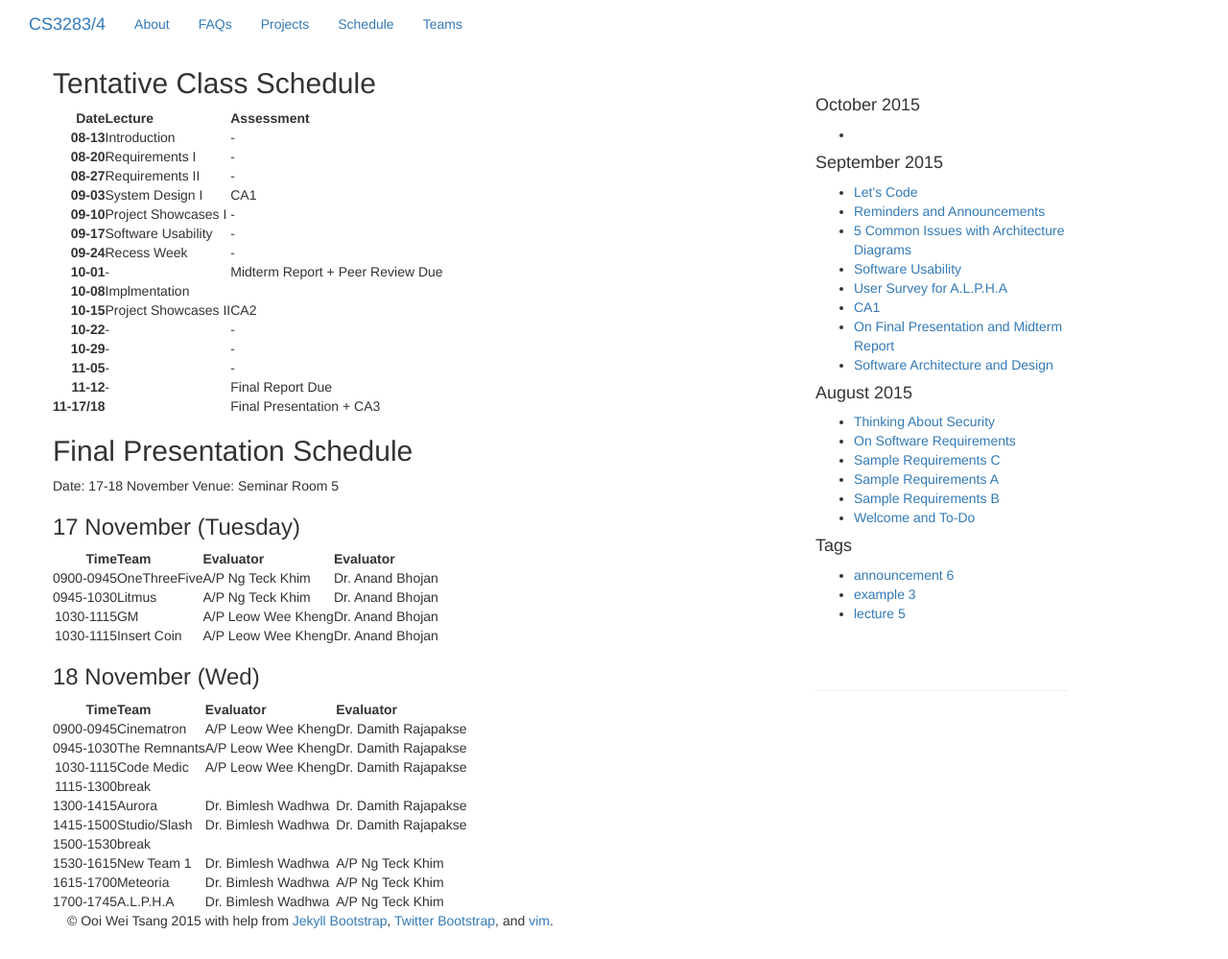
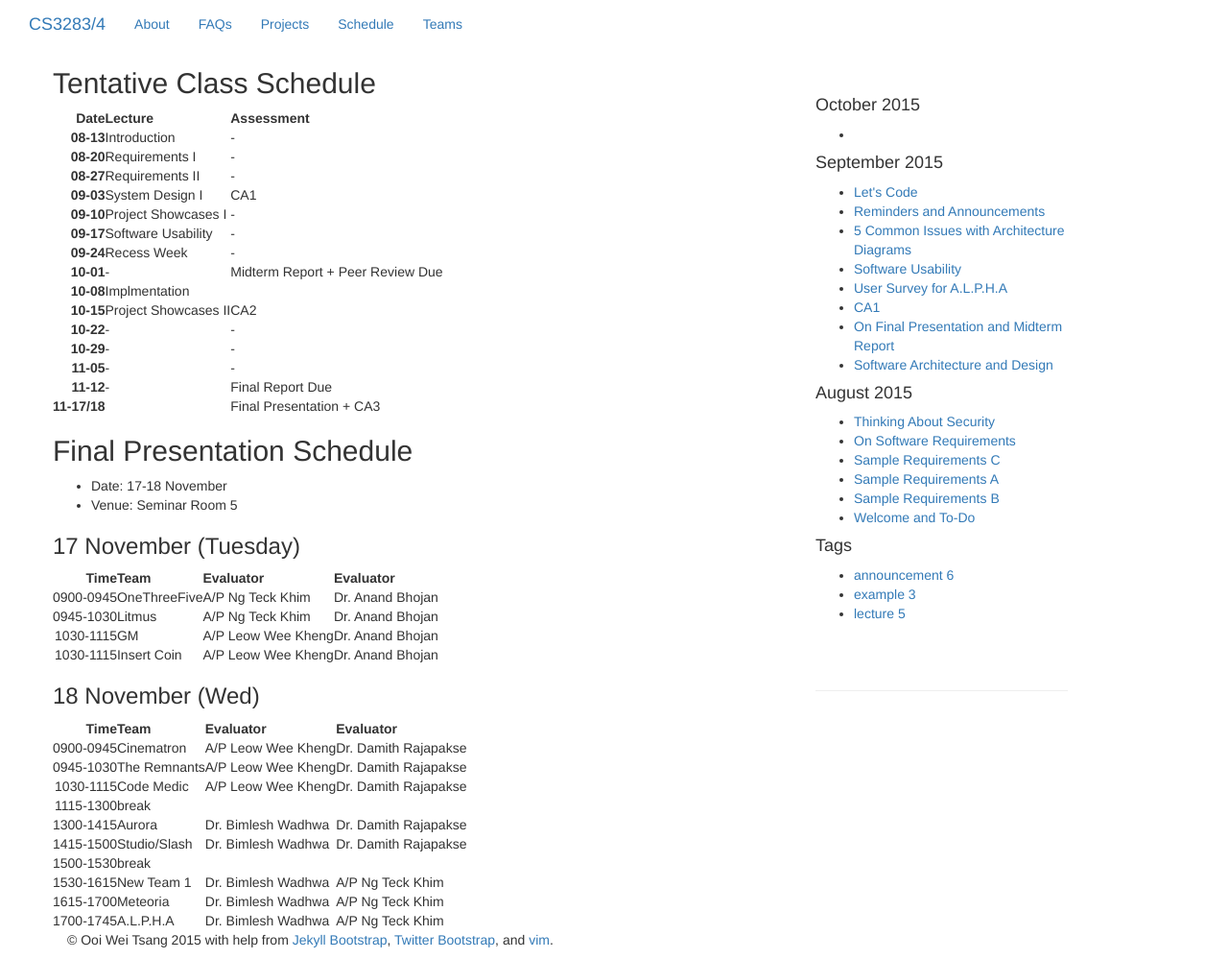
Before and after one commit to nus-mtp/1516, a Jekyll site: the page built from schedule.md, in a window 1280 px wide. Shown: the whole page at 96% size. Built offline with Jekyll 4.4.1, drawn with Linux system fonts in a browser that asks for light colours; nearby versions of some CDN libraries; library files that are not in the unit come from our copies; Markdown is read by kramdown in place of the engine named in the settings; part of the change alters nothing that is shown.

```diff
--- a/schedule.md
+++ b/schedule.md
@@ -26,8 +26,8 @@ group: navigation
 
 ## Final Presentation Schedule
 
-Date: 17-18 November
-Venue: Seminar Room 5
+* Date: 17-18 November
+* Venue: Seminar Room 5
 
 
 ### 17 November (Tuesday)
```
